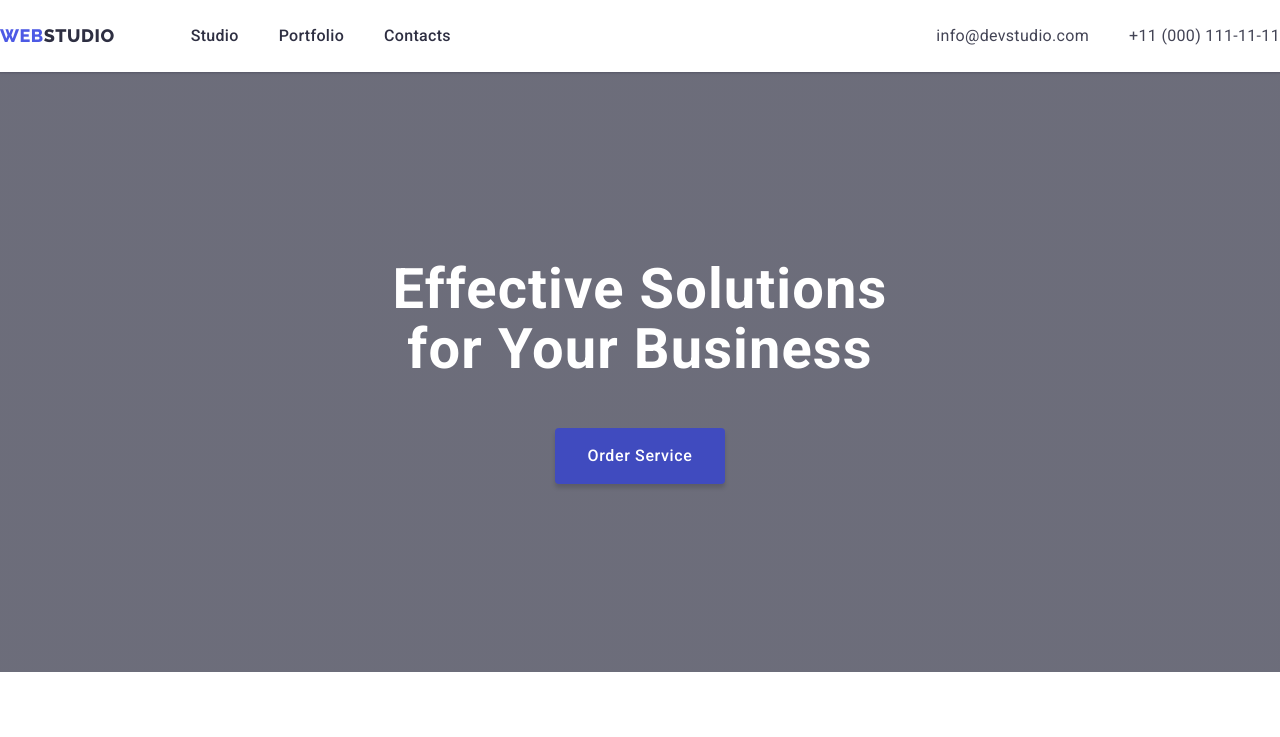
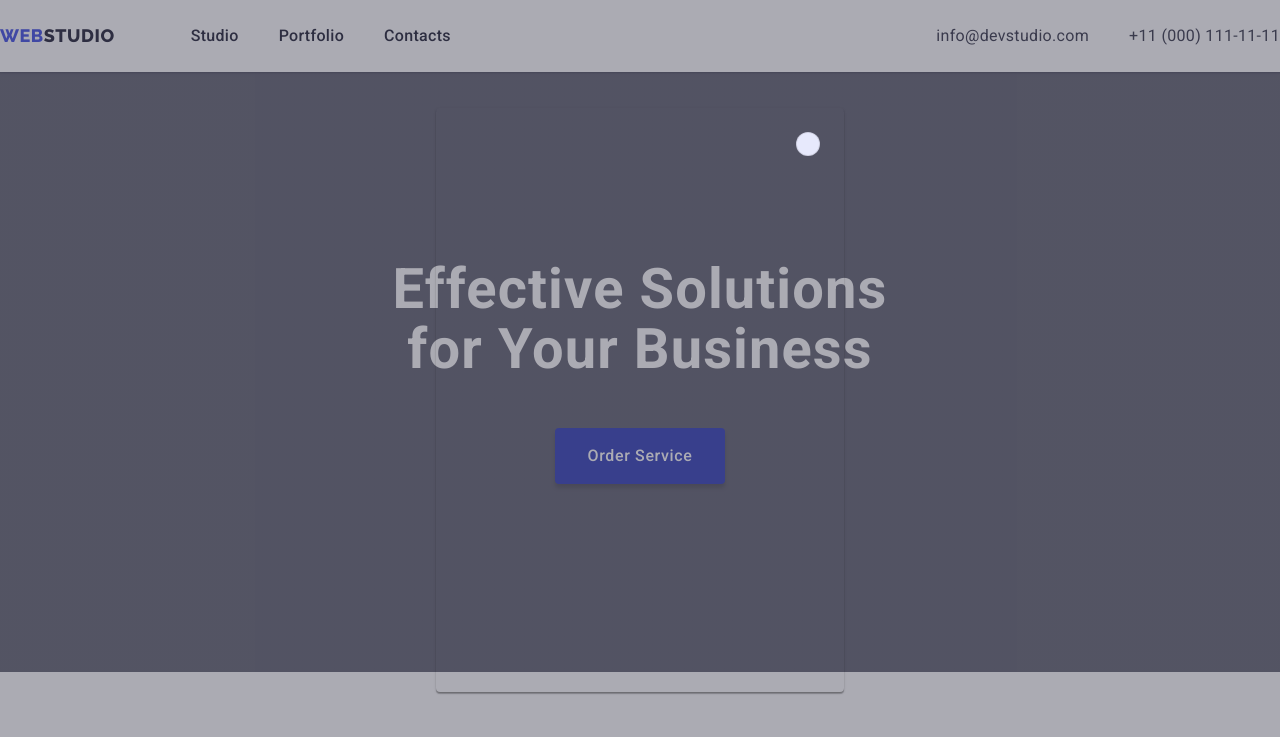
Before and after one commit to nata87/goit-markup-hw-04, a plain HTML site: page index.html in a window 1280 px wide. Both pictures are taken after a click on the button "Order Service". Shown: the top 737 px of the page. Drawn offline with nearby package versions, Linux system fonts and the light colour scheme; files whose address does not match are found by name.

Commit message:
css for modal

```diff
--- a/css/styles.css
+++ b/css/styles.css
@@ -607,3 +607,62 @@ img {
   display: block;
   transition: box-shadow 250ms cubic-bezier(0.4, 0, 0.2, 1);
 }
+
+
+.modal-container {
+  position: fixed;
+  top:0;
+  left:0;
+  width: 100%;
+  height: 100%;
+  background-color: rgba(46, 47, 66, 0.4);
+  transition: opacity 250ms cubic-bezier(0.4, 0, 0.2, 1), visibility 250ms cubic-bezier(0.4, 0, 0.2, 1);
+}
+
+.is-hidden {
+  opacity: 0;
+  visibility: hidden;
+  pointer-events: none;
+}
+.modal {
+  position: fixed;
+  top: 50%;
+  left: 50%;
+  transform: translate(-50%, -50%) scale(1);
+  width: 408px;
+  min-height: 584px;
+  position: absolute;
+  background: var(--cl-modal_background);
+  box-shadow: 0px 1px 1px rgba(0, 0, 0, 0.14), 0px 1px 3px rgba(0, 0, 0, 0.12), 0px 2px 1px rgba(0, 0, 0, 0.2);
+  border-radius: 4px;
+  transition: transform 250ms cubic-bezier(0.4, 0, 0.2, 1);
+}
+
+.modal-btn {
+  position: absolute;
+  top: 24px;
+  right: 24px;
+  width: 24px;
+  height: 24px;
+  border-radius: 50%;
+  display: flex;
+  align-items: center;
+  justify-content: center;
+  background-color: #e7e9fc;
+  border: 1px solid rgba(0, 0, 0, 0.1);
+  padding: 0;
+  cursor: pointer;
+  transition: background-color 250ms cubic-bezier(0.4, 0, 0.2, 1), border 250ms cubic-bezier(0.4, 0, 0.2, 1);
+}
+.modal-btn:hover,
+.modal-btn:focus {
+  border: none;
+  background-color: var(--cl-pressed_state);
+}
+.modal-btn:hover > .modal-btn-img ,
+.modal-btn:focus > .modal-btn-img{
+  fill: #ffffff;
+}
+.modal-btn-img {
+  transition: fill 250ms cubic-bezier(0.4, 0, 0.2, 1);
+}
```
